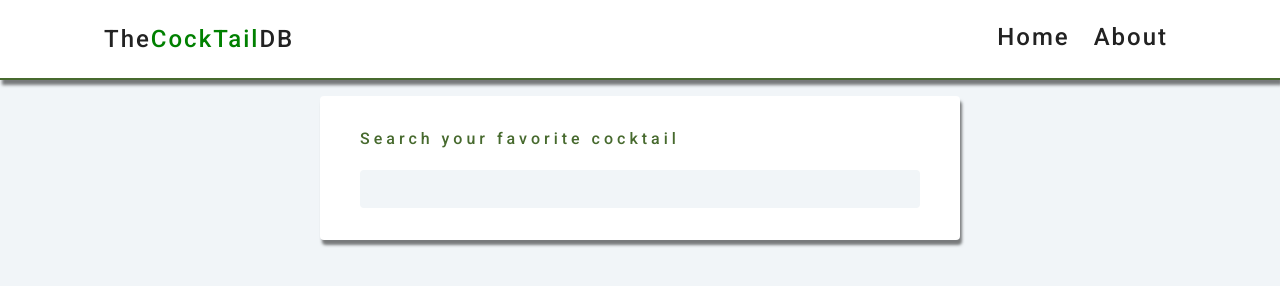
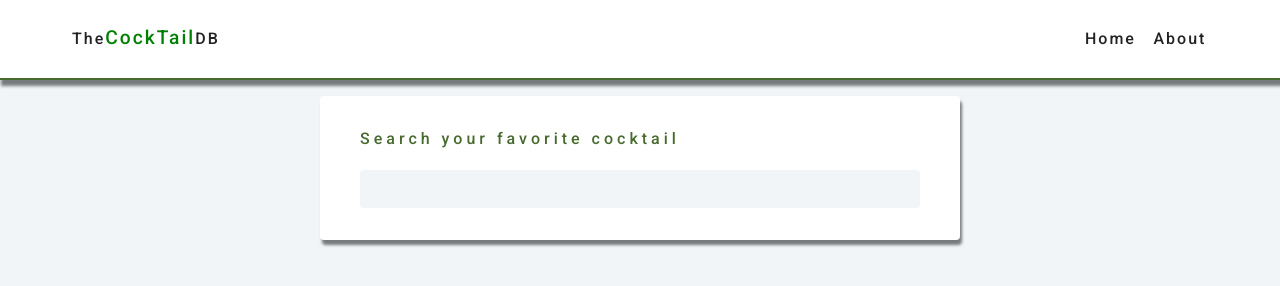
Before and after one commit to jonathanhernandezgit/cocktail_db, a plain HTML site: page index.html in a window 1280 px wide. Drawn offline with Linux system fonts and the light colour scheme.

Commit message:
fixed:Navbar display bug

```diff
--- a/main.css
+++ b/main.css
@@ -13,6 +13,7 @@ body {
     line-height: 1.4rem;
     font-size: 1rem;
     font-weight: 300;
+
 }
 
 h1,h2,h3,h4,h5,h6 {
@@ -35,17 +36,16 @@ a {
     background: #fff;
     height: 5rem;
     border-bottom: 2px solid #476a2e;
-    box-shadow: 2px 5px 3px 0 rgba(0,0,0,.5);
+    box-shadow: 2px 5px 3px 1px rgba(0,0,0,.5);
     display: flex;
     align-items: center;
-
 }
 
 .navbar a {
-    margin-right: .5rem;
+    margin-right: 0.1rem;
     font-weight: 500;
     letter-spacing: 2px;
-    font-size: 1.5rem;
+    font-size: 1rem;
     padding: .25rem .5rem;
 }
 
@@ -56,14 +56,15 @@ a {
 
 .navbar-container {
     justify-content: space-between;
-    width: 85vw;
+    width: 90vw;
     margin: 0 auto;
     max-width: 1280px;
+
 }
 
 #cocktail_span {
     color: green;
-    font-size: 1.5rem;
+    font-size: 1.2rem;
     font-weight: 500;
 
 }
```
